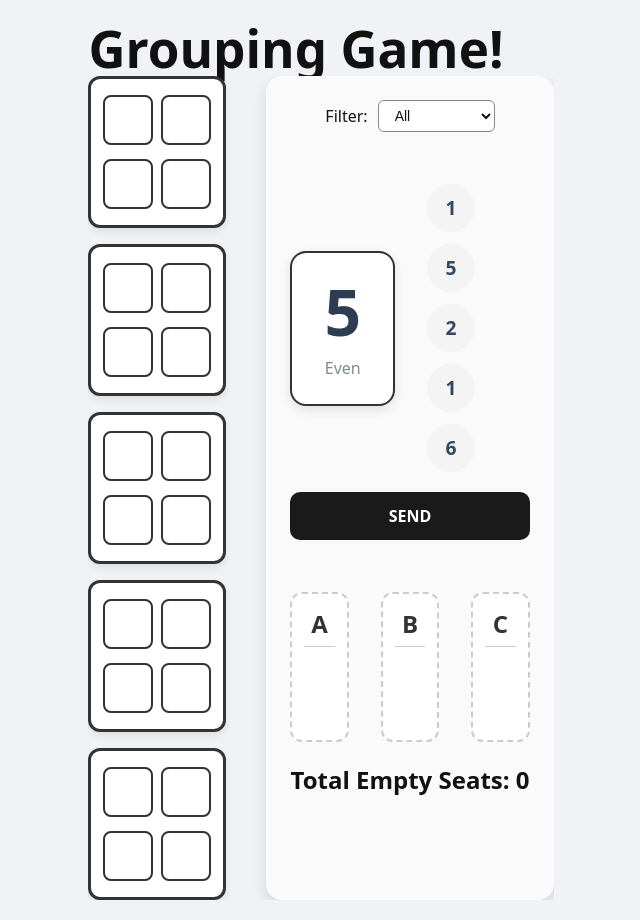
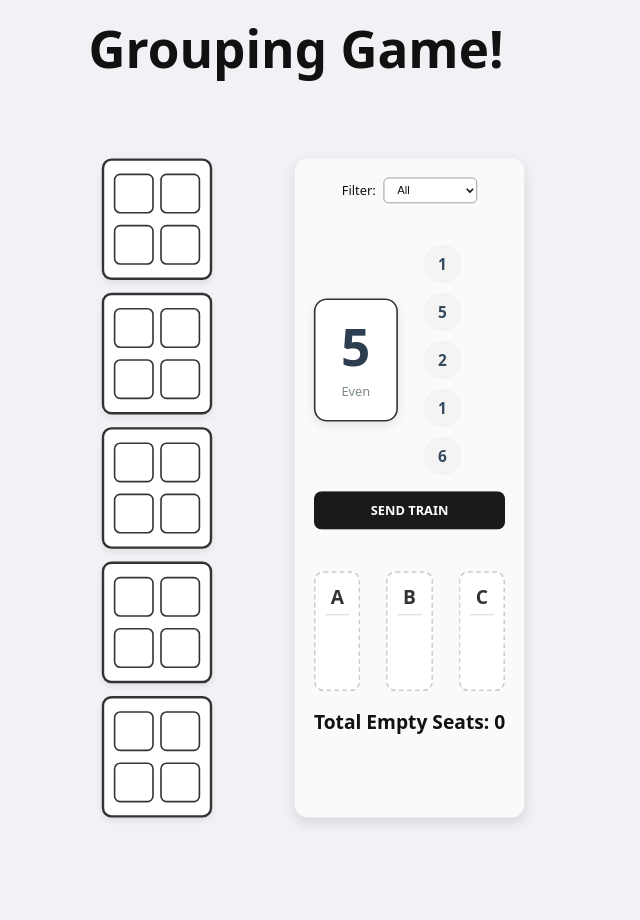
Before and after one commit to ryannarnoldd/TheGroupingGame, a React (Vite) app: page / in a window 1280 px wide. Shown: the whole page, without its empty margins (319-959 px from the left). Built offline with nearby package versions, Linux system fonts and the light colour scheme.

Commit message:
Fixing sizing

```diff
--- a/src/App.css
+++ b/src/App.css
@@ -285,7 +285,7 @@ button:hover {
   transform: scale(1.1);
 }
 
-/* Responsive Adjustments
+Responsive Adjustments
 @media (max-width: 768px) {
   .container {
     flex-direction: column;
@@ -315,4 +315,14 @@ button:hover {
   .queue-column h3 {
     font-size: 20px;
   }
-} */
+}
+
+/* when height gets less, shrink the cars and the control div */
+@media (max-height: 960px) {
+  .train {
+    transform: scale(0.8);
+  }
+  .controls {
+    transform: scale(0.8);
+  }
+}
--- a/src/App.tsx
+++ b/src/App.tsx
@@ -191,7 +191,7 @@ function App() {
                     const rowSeats = carSeats.filter(s => s.row === rowNum);
                     return (
                       <div key={rowNum} className="row">
-                        <div className="row-number">{rowNum}</div>
+                        {/* <div className="row-number">{rowNum}</div> */}
                         {rowSeats.map(seat => (
                           <div
                             key={seat.id}
@@ -255,7 +255,7 @@ function App() {
 
 
           {/* <button onClick={sendGroup}>NEXT</button> */}
-          <button onClick={() => sendTrain(false)}>SEND</button>
+          <button onClick={() => sendTrain(false)}>SEND TRAIN</button>
 
           {/* Queue columns */}
           <div className="queue-container">
```
Lines whose indentation alone changed are shown as unchanged.
